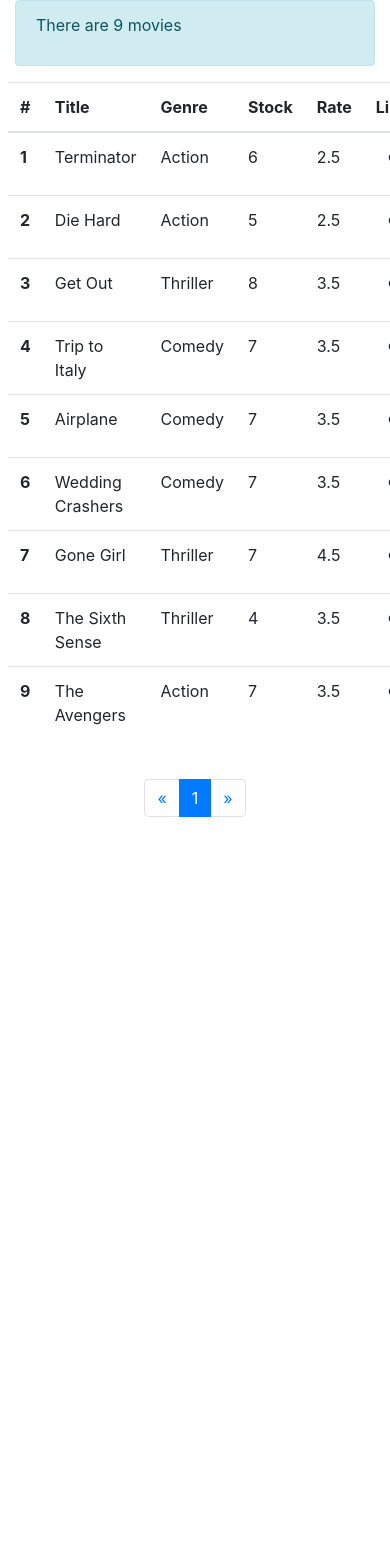
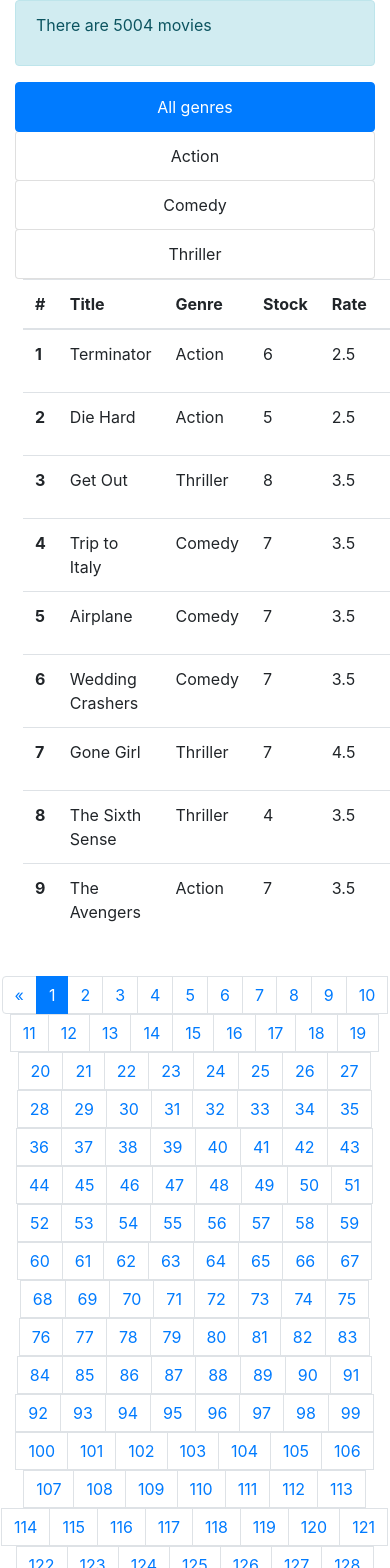
Before and after one commit to lfzarazuaa/vidly-003, a React (Create React App) app: page / in a window 390 px wide. Shown: the top 1568 px of the page. Before the commit the page ends 844 px from the top, so only its background shows below. Built offline with nearby package versions, Linux system fonts and the light colour scheme.

Commit message:
Added Filter by Genre.

```diff
--- a/package.json
+++ b/package.json
@@ -13,6 +13,7 @@
     "react": "^17.0.2",
     "react-dom": "^17.0.2",
     "react-scripts": "5.0.0",
+    "uuid": "^8.3.2",
     "web-vitals": "^2.1.4"
   },
   "scripts": {
--- /dev/null
+++ b/src/components/common/listSelect.jsx
@@ -0,0 +1,70 @@
+import Proptypes from "prop-types";
+
+const ListSelect = (props) => {
+  const {
+    mainMessage,
+    elements,
+    selectedElement,
+    onDefaultElementSelected,
+    onElementSelected,
+  } = props;
+  let classes = "btn list-group-item";
+  let getItemsList;
+  if (selectedElement < 0) {
+    classes += " active";
+    getItemsList = () => {
+      return elements.map((element, counter) => {
+        return (
+          <li
+            key={counter}
+            className="btn list-group-item"
+            onClick={() => onElementSelected(element.id)}
+          >
+            {element.name}
+          </li>
+        );
+      });
+    };
+  } else {
+    getItemsList = () => {
+      return elements.map((element, counter) => {
+        let classes = "btn list-group-item";
+        if (selectedElement === counter) classes += " active";
+        return (
+          <li
+            key={counter}
+            className={classes}
+            onClick={() => onElementSelected(element.id)}
+          >
+            {element.name}
+          </li>
+        );
+      });
+    };
+  }
+  return (
+    <ul className="list-group">
+      <li
+        key={-1}
+        className={classes}
+        onClick={() => onDefaultElementSelected()}
+      >
+        {mainMessage}
+      </li>
+      {getItemsList()}
+    </ul>
+  );
+};
+
+ListSelect.propTypes = {
+  mainMessage: Proptypes.string.isRequired,
+  selectedElement: Proptypes.number.isRequired,
+  //   elements: Proptypes.array(
+  //     Proptypes.shape({
+  //       id: Proptypes.string.isRequired,
+  //       name: Proptypes.string.isRequired,
+  //     })
+  //   ),
+};
+
+export default ListSelect;
--- a/src/components/movies.jsx
+++ b/src/components/movies.jsx
@@ -7,19 +7,28 @@ import {
   resetMovies,
   saveMovie,
 } from "../services/fakeMovieService";
+import { getGenres } from "../services/fakeGenreService";
+
 import Pagination from "./common/pagination";
 import {
   paginateCollection,
   calculteNumberOfItem,
   updatePageNumber,
 } from "../utils/pagination";
+import ListSelect from "./common/listSelect";
 
 class Movies extends Component {
   constructor(props) {
     super(props);
     const movies = getMovies();
+    const genresInfo = {
+      genres: getGenres(),
+      selectedGenre: -1,
+    };
     this.state = {
       movies,
+      moviesByGenre: movies,
+      genresInfo,
       paginationInfo: {
         itemsCount: movies.length,
         pageSize: 9,
@@ -30,7 +39,10 @@ class Movies extends Component {
 
   handleOnReset = () => {
     let movies = resetMovies();
-    this.setState({ movies: movies });
+    const { paginationInfo } = this.state;
+    paginationInfo.itemsCount = movies.length;
+    paginationInfo.selectedPage = 1;
+    this.setState({ movies: movies, paginationInfo });
   };
 
   generateMessage() {
@@ -84,7 +96,8 @@ class Movies extends Component {
         pageSize,
         selectedPage
       );
-      this.setState({ movies, paginationInfo });
+      const moviesByGenre = this.getMoviesByGenre();
+      this.setState({ movies, paginationInfo, moviesByGenre });
     } catch (error) {
       console.log(error);
     }
@@ -100,10 +113,56 @@ class Movies extends Component {
     this.setState({ paginationInfo });
   };
 
+  handleOnDefaultElementSelected = () => {
+    const { genresInfo, paginationInfo } = this.state;
+    genresInfo.selectedGenre = -1;
+    const moviesByGenre = this.getMoviesByGenre();
+    paginationInfo.itemsCount = moviesByGenre.length;
+    paginationInfo.selectedPage = 1;
+    this.setState({ genresInfo, paginationInfo, moviesByGenre });
+  };
+
+  getMoviesByGenre = () => {
+    const { genres, selectedGenre } = this.state.genresInfo;
+
+    let moviesByGenre = this.state.movies;
+    if (selectedGenre >= 0) {
+      moviesByGenre = moviesByGenre.filter((movie) => {
+        return movie.genre._id === genres[selectedGenre]._id;
+      });
+    }
+    return moviesByGenre;
+  };
+
+  handleOnGenreSelected = (id) => {
+    const { genresInfo } = this.state;
+    let { moviesByGenre } = this.state;
+
+    genresInfo.selectedGenre = genresInfo.genres.findIndex(
+      (genre) => genre._id === id
+    );
+
+    const { paginationInfo } = this.state;
+
+    moviesByGenre = this.getMoviesByGenre();
+
+    paginationInfo.itemsCount = moviesByGenre.length;
+    paginationInfo.selectedPage = 1;
+
+    this.setState({ genresInfo, paginationInfo, moviesByGenre });
+  };
+
   generateMovieDto() {
-    const { pageSize, selectedPage: pageNumber } = this.state.paginationInfo;
-    const allMovies = this.state.movies;
-    let moviesPaginated = paginateCollection(allMovies, pageNumber, pageSize);
+    const { moviesByGenre, paginationInfo } = this.state;
+
+    const { genres, selectedGenre } = this.state.genresInfo;
+
+    let moviesPaginated = paginateCollection(
+      moviesByGenre,
+      paginationInfo.selectedPage,
+      paginationInfo.pageSize
+    );
+
     return moviesPaginated.map((movie) => {
       return {
         title: movie.title,
@@ -128,6 +187,13 @@ class Movies extends Component {
     });
   }
 
+  generateGenreDto() {
+    return this.state.genresInfo.genres.map((genre) => {
+      const { _id: id, name } = genre;
+      return { id, name };
+    });
+  }
+
   generateTable() {
     if (!this.state.movies || this.state.movies < 1) {
       return null;
@@ -136,6 +202,18 @@ class Movies extends Component {
     return (
       <Fragment>
         <div className="row">
+          <div className="col-12 col-md-4">
+            <ListSelect
+              mainMessage="All genres"
+              selectedElement={this.state.genresInfo.selectedGenre}
+              onDefaultElementSelected={() =>
+                this.handleOnDefaultElementSelected()
+              }
+              onElementSelected={(id) => this.handleOnGenreSelected(id)}
+              elements={this.generateGenreDto()}
+            />
+          </div>
+          <div className="col-12 col-md-8">
             <table className="table ml-2">
               <thead>
                 <tr>
@@ -172,6 +250,7 @@ class Movies extends Component {
               </tbody>
             </table>
           </div>
+        </div>
         <div className="row">
           <Pagination
             itemsCount={itemsCount}
--- a/src/services/fakeMovieService.js
+++ b/src/services/fakeMovieService.js
@@ -1,6 +1,6 @@
 import * as genresAPI from "./fakeGenreService";
 
-import { movies } from "./getFakeMovies";
+import { movies } from "./getFakeMoviesLarge";
 
 const moviesClone = [...movies];
 
```
Also changed, not shown: 1 other file (tests, documents, lock files or other folders). Lines whose indentation alone changed are shown as unchanged.
